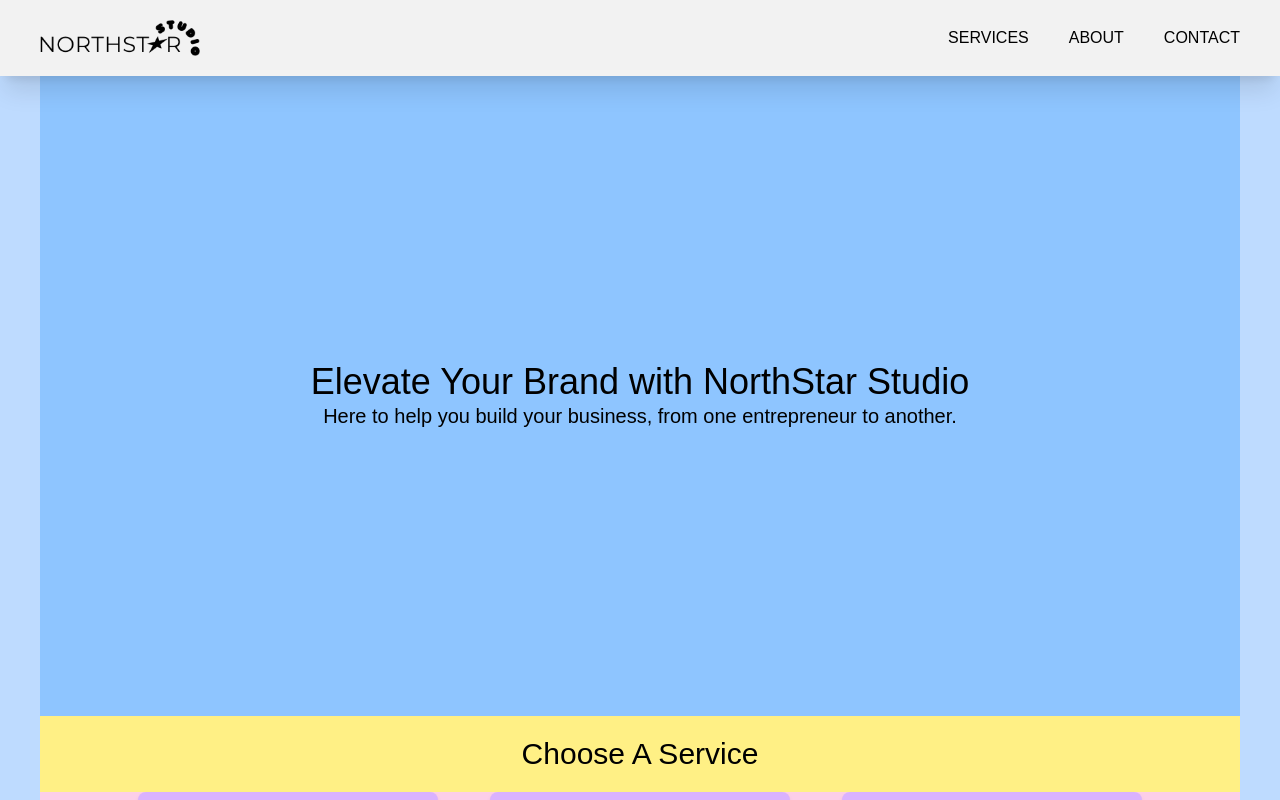
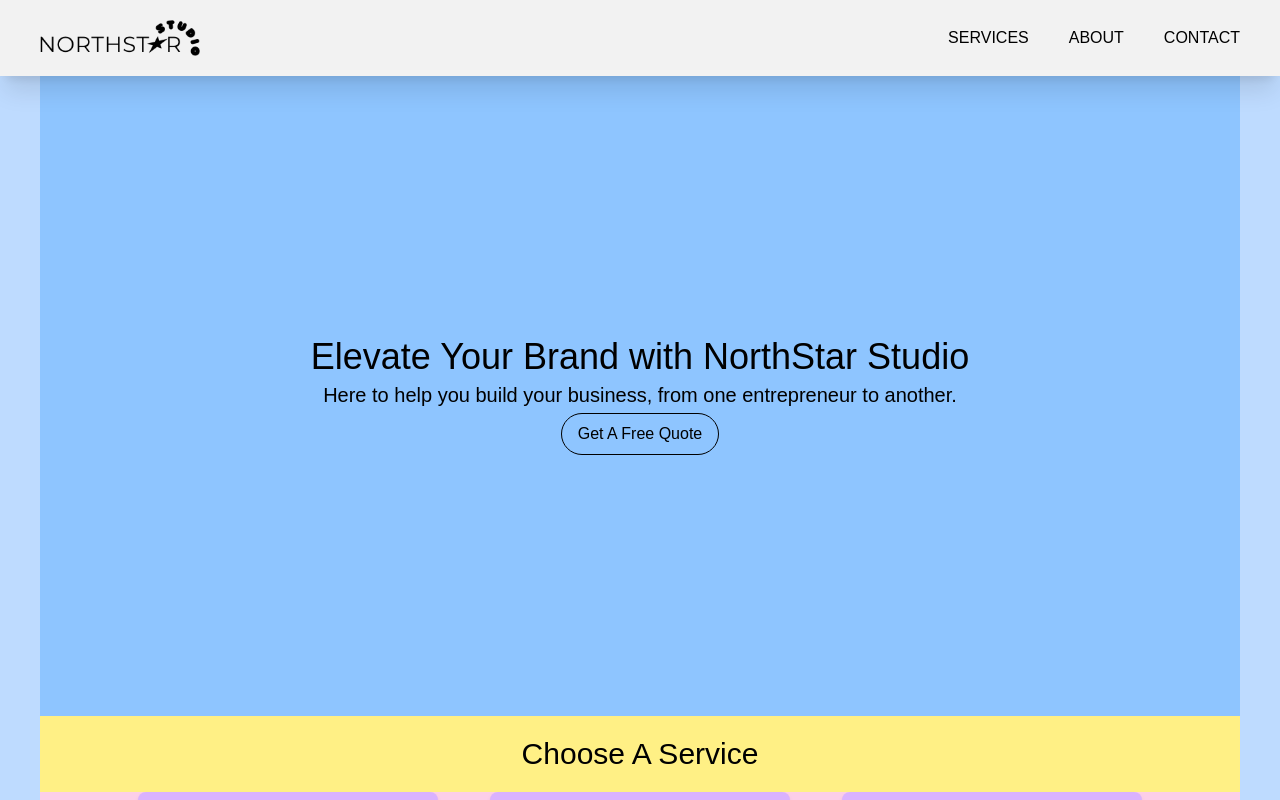
Before and after one commit to ramona-xxii/ramona-freelance-nextapp, a Next.js app: page / in a window 1280 px wide. Shown: the top 800 px of the page. Built offline with nearby package versions, Linux system fonts and the light colour scheme.

Commit message:
added quick CTA button

```diff
--- a/app/components/Hero.js
+++ b/app/components/Hero.js
@@ -4,11 +4,12 @@ export default function Hero() {
 
     return(
 
-        <Section id="home" className="bg-blue-300 flex items-center justify-center min-h-[70vh] sm:min-h-[80vh]">
+        <Section id="home" className="bg-blue-300 flex flex-col items-center justify-center min-h-[70vh] sm:min-h-[80vh]">
             {/* hero display */}
-            <div id="hero" className="flex-col">
+            <div id="hero" className="flex flex-col gap-1 items-center justify-center">
                 <h1 className="text-2xl sm:text-3xl md:text-4xl text-center">Elevate Your Brand with NorthStar Studio</h1>
                 <p className="text-lg md:text-xl text-center">Here to help you build your business, from one entrepreneur to another.</p>
+                <button type="button" className="border border-solid rounded-full px-4 py-2">Get A Free Quote</button>
             </div>
         </Section>
     );
```
